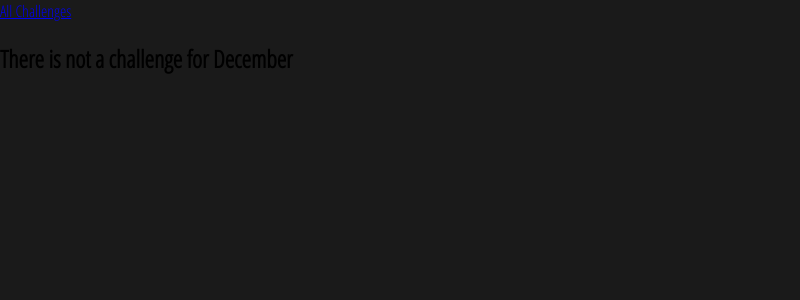
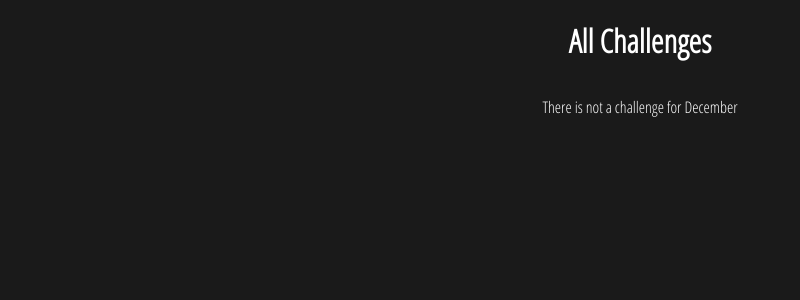
Before and after one commit to RadoslawPiekarski/django_misc_Exercises, a Django app: page /challenges/december in a window 1280 px wide. Shown: the top 300 px of the page, without its empty margins (0-800 px from the left). Run offline with Django 3.2, Linux system fonts and the light colour scheme.

Commit message:
css changes

```diff
--- a/challenges/static/challenges/challenges.css
+++ b/challenges/static/challenges/challenges.css
@@ -37,3 +37,8 @@ li a:hover,
 li a:active {
     color: #1f0657
 }
+
+
+p {
+
+}
--- /dev/null
+++ b/challenges/static/challenges/includes/challenge.css
@@ -0,0 +1,19 @@
+h1 {
+    text-align: center;
+    font-size: 1.5rem;
+    color: white;
+    margin: 2rem 0 1rem 0;
+    color: #cf54a6;
+}
+
+h2 {
+    text-align: center;
+    font-size: 3rem;
+    font-weight: bold;
+    color: white;
+}
+
+p.fallback {
+    text-align: center;
+    color: white;
+}
--- a/challenges/static/challenges/includes/header.css
+++ b/challenges/static/challenges/includes/header.css
@@ -11,3 +11,16 @@ header nav {
     justify-content: center;
     align-items: center;
 }
+
+
+header nav a {
+    color: white;
+    font-size: 2rem;
+    font-weight: bold;
+    text-decoration: none;
+}
+
+header nav a:hover,
+header nav a:active {
+    color: #cf54a6;
+}
--- a/challenges/templates/challenges/challenge.html
+++ b/challenges/templates/challenges/challenge.html
@@ -1,4 +1,10 @@
 {% extends 'base.html' %}
+{% load static %}
+
+{% block css_files %}
+    <link rel="stylesheet" href="{% static "challenges/includes/challenge.css" %}">
+    <link rel="stylesheet" href="{% static "challenges/includes/header.css" %}">
+{% endblock %}
 
 {% block page_title %}
     {{ month_name|capfirst }} challenge
@@ -10,6 +16,6 @@
         <h1>This {{ month_name|capfirst }} Challenge</h1>
         <h2>{{ text }}</h2>
     {% else %}
-        <h2>There is not a challenge for {{ month_name|capfirst }}</h2>
+        <p class="fallback">There is not a challenge for {{ month_name|capfirst }}</p>
     {% endif %}
 {% endblock %}
```
